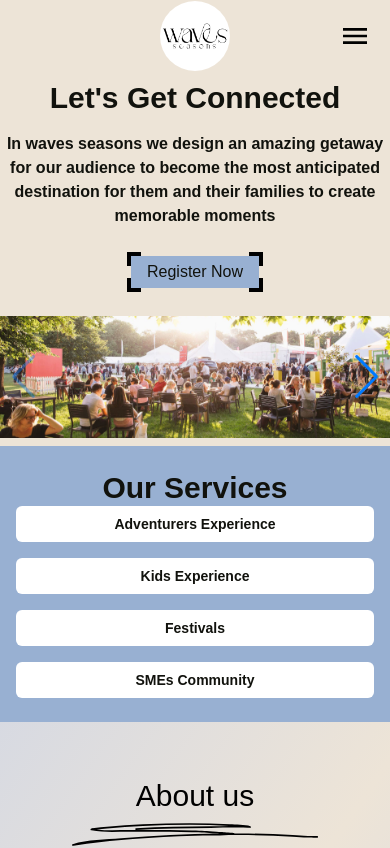
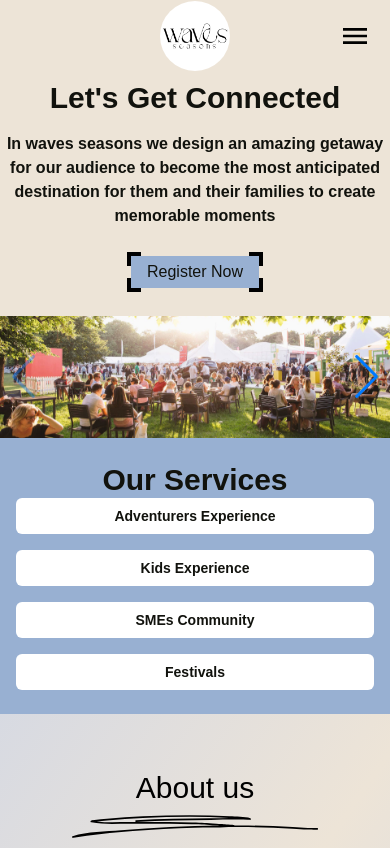
Before and after one commit to Trendlix/hatly-store, a React (Create React App) app: page / in a window 390 px wide. Shown: the top 848 px of the page. Built offline with nearby package versions, Linux system fonts and the light colour scheme.

Commit message:
align slider and rearrange our services boxes

```diff
--- a/src/components/BottomIntro.tsx
+++ b/src/components/BottomIntro.tsx
@@ -25,13 +25,13 @@ const BottomIntro: FC = () => {
         description="TOP BRANDS COLLABORATIONS"
         icon={kids}
         />
+        <Box title="SMEs Community"
+        description="PARTNERSHIP"
+        icon={sme}
+        />
         <Box title="Festivals"
         description="YEARS OF EVENTS FIELD EXPERIENCE"
         icon={festivals}
-        />
-        <Box title="SMEs Community"
-        description="PARTNERSHIP"
-        icon={sme}
         />
         {/* </div> */}
       </div>
--- a/src/components/TopIntro.tsx
+++ b/src/components/TopIntro.tsx
@@ -33,7 +33,7 @@ const TopIntro: FC = () => {
             </button>
           </span>
         </div>
-        <div className="slider md:hidden py-2 ">
+        <div className="slider md:hidden pt-2 ">
         <Swiper navigation={true} modules={[Navigation]} className="mySwiper">
         <SwiperSlide>
           <img src={slider1} alt="slider" className="w-full"/>
--- a/src/pages/home/Home.tsx
+++ b/src/pages/home/Home.tsx
@@ -17,7 +17,7 @@ const Home: FC = () => {
     // ></section>
     <>
       <div className=" text-nav_black relative max-w-[100vw]">
-        <div className="bg-secondary md:main-height ">
+        <div className="bg-secondary main-height max-md:h-max">
 
           <TopIntro />
         </div>
```
Also changed, not shown: 2 other files (tests, documents, lock files or other folders).
